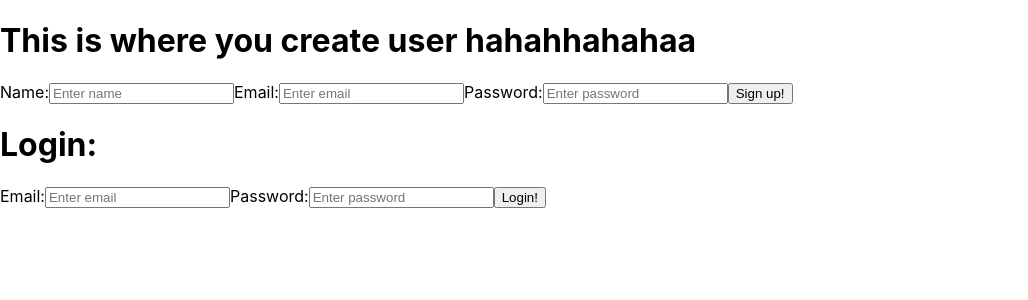
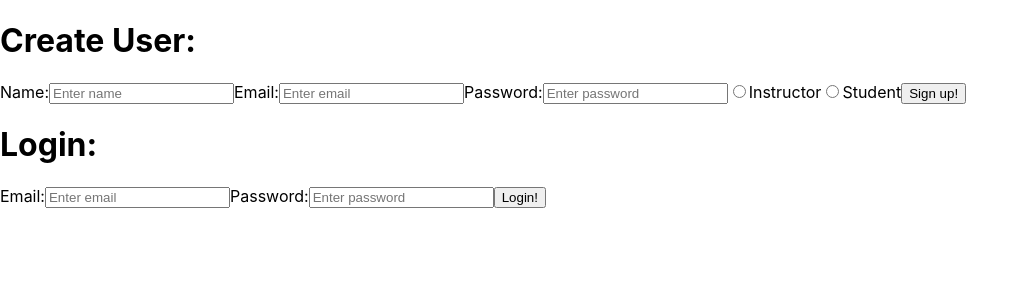
Before and after one commit to shaheerkhan8476/aimlab, a React (Create React App) app in the folder frontend/: page / in a window 1280 px wide. Shown: the top 300 px of the page, without its empty margins (0-1028 px from the left). Built offline with nearby package versions, Linux system fonts and the light colour scheme.

Commit message:
Added Radio to Create User and isAdmin bool

```diff
--- a/frontend/src/CreateUser.js
+++ b/frontend/src/CreateUser.js
@@ -7,14 +7,15 @@ function CreateUser()
         name: '',
         email: '',
         password: '',
+        isAdmin: null,
     });
 
     //Listen for user adjustment of html and apply to form
     const handleChange = (e) => {
-        const { name, value } = e.target;
+        const { name, value,type } = e.target;
         setFormData({
             ...formData,
-            [name]: value,
+            [name]: type === "radio" ? value === "true" : value,
         });
     };
 
@@ -48,7 +49,7 @@ function CreateUser()
     return(
 
         <form onSubmit={handleSubmit}>
-            <h1>This is where you create user hahahhahahaa</h1>
+            <h1>Create User:</h1>
             <label htmlFor="name">Name:</label>
             <input
                 type="text"
@@ -82,14 +83,32 @@ function CreateUser()
                 required>
 
             </input>
+            <input
+                type="radio"
+                name="isAdmin"
+                value= "true"
+                checked={formData.isAdmin === true}
+                onChange={handleChange}
+                required>
+
+            </input>
+            <label htmlFor="Instructor">Instructor</label>
+            <input
+                type="radio"
+                name="isAdmin"
+                value = "false"
+                checked={formData.isAdmin === false}
+                onChange={handleChange}
+                required>
+
+            </input>
+            <label htmlFor="Student">Student</label>
+
+
 
             <button type="submit">Sign up!</button>
 
         </form>
-
-
-
-
 
 
 
```
